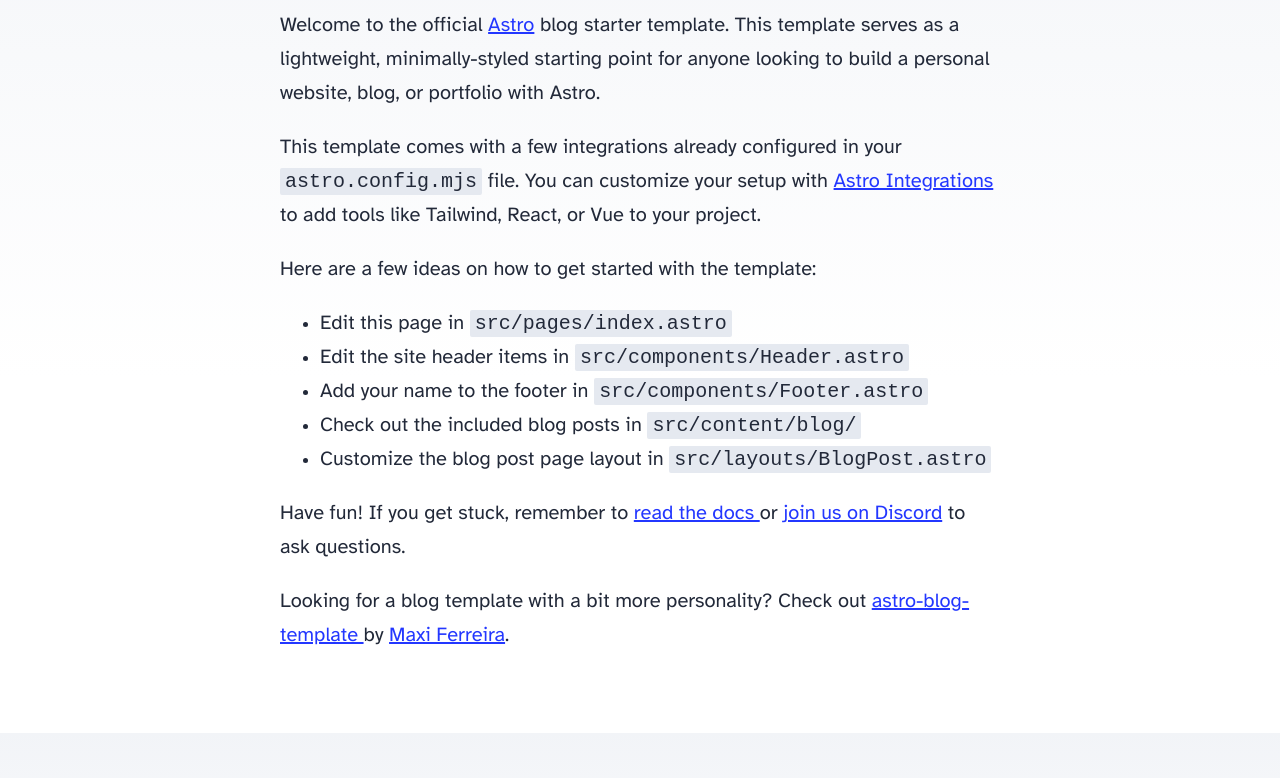
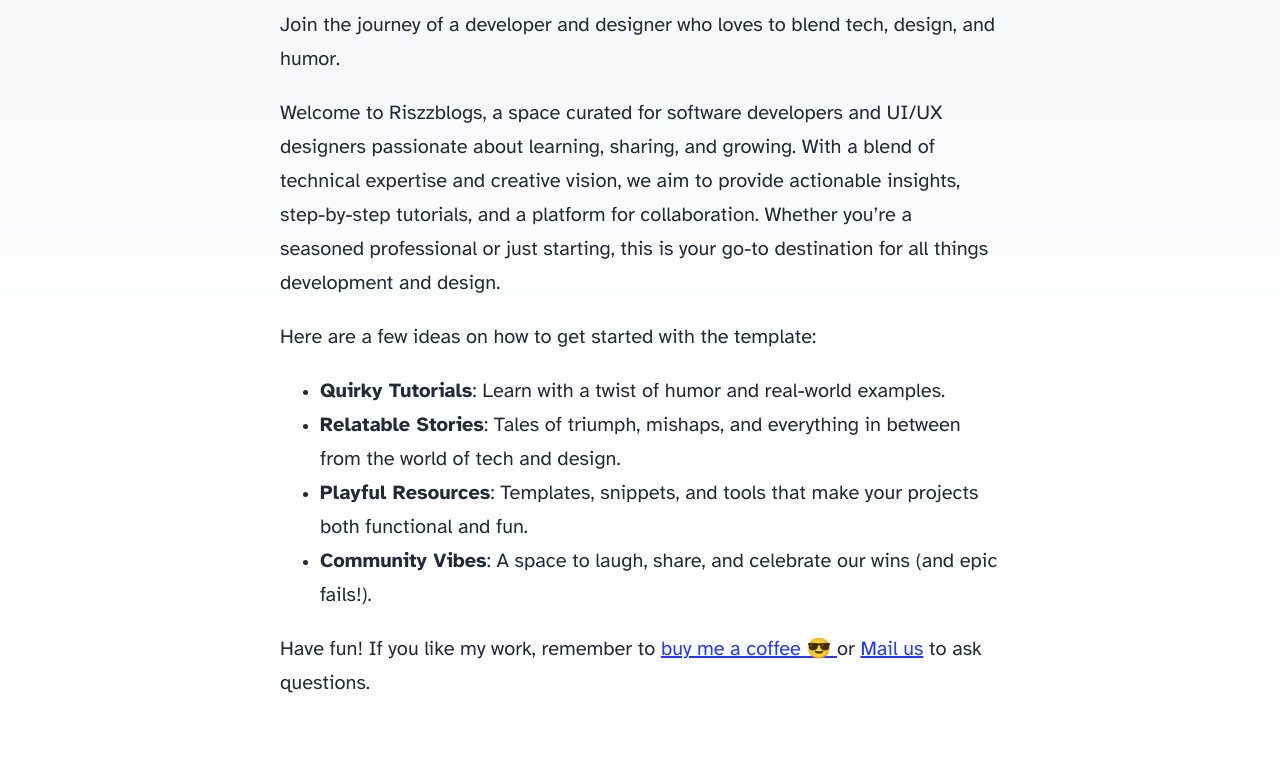
Before and after one commit to rishav-bhardwaz/riszzblogs, an Astro site: page / in a window 1280 px wide. Shown: the part 222-1000 px from the top of the page. Built offline with nearby package versions, Linux system fonts and the light colour scheme; Astro itself is replaced by a stand-in of ours.

Commit message:
landing page updated

```diff
--- a/src/components/Footer.astro
+++ b/src/components/Footer.astro
@@ -3,7 +3,7 @@
 ---
 
 <footer>
-	&copy; {today.getFullYear()} Your name here. All rights reserved.
+	&copy; {today.getFullYear()} Rishav Bhardwaz. All rights reserved.
 	<div class="social-links">
 		<a href="https://m.webtoo.ls/@astro" target="_blank">
 			<span class="sr-only">Follow Astro on Mastodon</span>
@@ -21,7 +21,7 @@
 		</a>
 		<a href="https://twitter.com/astrodotbuild" target="_blank">
 			<span class="sr-only">Follow Astro on Twitter</span>
-			<svg viewBox="0 0 16 16" aria-hidden="true" width="32" height="32" astro-icon="social/twitter"
+			<svg viewBox="0 0 16 16" aria-hidden="true" width="32" height="32" astro-icon="social/x"
 				><path
 					fill="currentColor"
 					d="M5.026 15c6.038 0 9.341-5.003 9.341-9.334 0-.14 0-.282-.006-.422A6.685 6.685 0 0 0 16 3.542a6.658 6.658 0 0 1-1.889.518 3.301 3.301 0 0 0 1.447-1.817 6.533 6.533 0 0 1-2.087.793A3.286 3.286 0 0 0 7.875 6.03a9.325 9.325 0 0 1-6.767-3.429 3.289 3.289 0 0 0 1.018 4.382A3.323 3.323 0 0 1 .64 6.575v.045a3.288 3.288 0 0 0 2.632 3.218 3.203 3.203 0 0 1-.865.115 3.23 3.23 0 0 1-.614-.057 3.283 3.283 0 0 0 3.067 2.277A6.588 6.588 0 0 1 .78 13.58a6.32 6.32 0 0 1-.78-.045A9.344 9.344 0 0 0 5.026 15z"
@@ -30,7 +30,7 @@
 		</a>
 		<a href="https://github.com/withastro/astro" target="_blank">
 			<span class="sr-only">Go to Astro's GitHub repo</span>
-			<svg viewBox="0 0 16 16" aria-hidden="true" width="32" height="32" astro-icon="social/github"
+			<svg viewBox="0 0 16 16" aria-hidden="true" width="32" height="32" astro-icon="social/astro"
 				><path
 					fill="currentColor"
 					d="M8 0C3.58 0 0 3.58 0 8c0 3.54 2.29 6.53 5.47 7.59.4.07.55-.17.55-.38 0-.19-.01-.82-.01-1.49-2.01.37-2.53-.49-2.69-.94-.09-.23-.48-.94-.82-1.13-.28-.15-.68-.52-.01-.53.63-.01 1.08.58 1.23.82.72 1.21 1.87.87 2.33.66.07-.52.28-.87.51-1.07-1.78-.2-3.64-.89-3.64-3.95 0-.87.31-1.59.82-2.15-.08-.2-.36-1.02.08-2.12 0 0 .67-.21 2.2.82.64-.18 1.32-.27 2-.27.68 0 1.36.09 2 .27 1.53-1.04 2.2-.82 2.2-.82.44 1.1.16 1.92.08 2.12.51.56.82 1.27.82 2.15 0 3.07-1.87 3.75-3.65 3.95.29.25.54.73.54 1.48 0 1.07-.01 1.93-.01 2.2 0 .21.15.46.55.38A8.012 8.012 0 0 0 16 8c0-4.42-3.58-8-8-8z"
--- a/src/consts.ts
+++ b/src/consts.ts
@@ -1,5 +1,5 @@
 // Place any global data in this file.
 // You can import this data from anywhere in your site by using the `import` keyword.
 
-export const SITE_TITLE = 'Astro Blog';
-export const SITE_DESCRIPTION = 'Welcome to my website!';
+export const SITE_TITLE = 'Riszz Blogs';
+export const SITE_DESCRIPTION = 'Welcome to the best Blogzzz Website!';
--- a/src/pages/index.astro
+++ b/src/pages/index.astro
@@ -15,34 +15,23 @@
 		<main>
 			<h1>🧑‍🚀 Hello, Astronaut!</h1>
 			<p>
-				Welcome to the official <a href="https://astro.build/">Astro</a> blog starter template. This
-				template serves as a lightweight, minimally-styled starting point for anyone looking to build
-				a personal website, blog, or portfolio with Astro.
+				Join the journey of a developer and designer who loves to blend tech, design, and humor.
 			</p>
 			<p>
-				This template comes with a few integrations already configured in your
-				<code>astro.config.mjs</code> file. You can customize your setup with
-				<a href="https://astro.build/integrations">Astro Integrations</a> to add tools like Tailwind,
-				React, or Vue to your project.
+				Welcome to Riszzblogs, a space curated for software developers and UI/UX designers passionate about learning, sharing, and growing. With a blend of technical expertise and creative vision, we aim to provide actionable insights, step-by-step tutorials, and a platform for collaboration. Whether you’re a seasoned professional or just starting, this is your go-to destination for all things development and design.
 			</p>
 			<p>Here are a few ideas on how to get started with the template:</p>
 			<ul>
-				<li>Edit this page in <code>src/pages/index.astro</code></li>
-				<li>Edit the site header items in <code>src/components/Header.astro</code></li>
-				<li>Add your name to the footer in <code>src/components/Footer.astro</code></li>
-				<li>Check out the included blog posts in <code>src/content/blog/</code></li>
-				<li>Customize the blog post page layout in <code>src/layouts/BlogPost.astro</code></li>
+				<li><b>Quirky Tutorials</b>: Learn with a twist of humor and real-world examples.
+				<li><b>Relatable Stories</b>: Tales of triumph, mishaps, and everything in between from the world of tech and design.
+				</li>
+				<li><b>Playful Resources</b>: Templates, snippets, and tools that make your projects both functional and fun.</li>
+				<li><b>Community Vibes</b>: A space to laugh, share, and celebrate our wins (and epic fails!).</li>
 			</ul>
 			<p>
-				Have fun! If you get stuck, remember to <a href="https://docs.astro.build/"
-					>read the docs
-				</a> or <a href="https://astro.build/chat">join us on Discord</a> to ask questions.
-			</p>
-			<p>
-				Looking for a blog template with a bit more personality? Check out <a
-					href="https://github.com/Charca/astro-blog-template"
-					>astro-blog-template
-				</a> by <a href="https://twitter.com/Charca">Maxi Ferreira</a>.
+				Have fun! If you like my work, remember to <a href="https://rishavbhardwaz.fun/"
+					>buy me a coffee 😎
+				</a> or <a href="mailto:rishav76000@gmail.com">Mail us</a> to ask questions.
 			</p>
 		</main>
 		<Footer />
```
